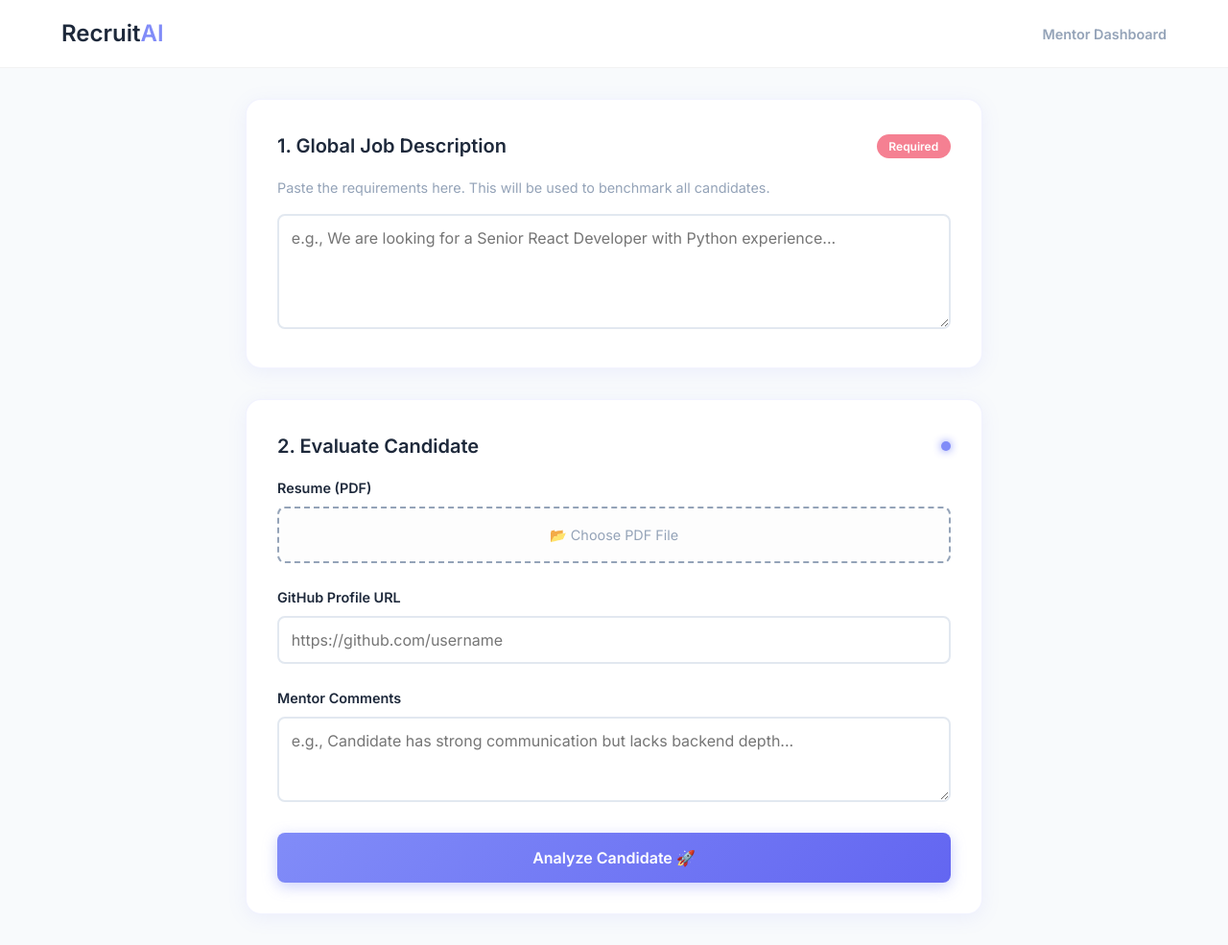
After one commit to RajviDave/SkillSync, a PHP site: page /index.html in a window 1280 px wide. The commit adds this page. Shown: the whole page at 96% size. Run offline with PHP 8.4, Linux system fonts and the light colour scheme.

Commit message:
basic frontend

```diff
--- /dev/null
+++ b/index.html
@@ -0,0 +1,65 @@
+<!DOCTYPE html>
+<html lang="en">
+<head>
+    <meta charset="UTF-8">
+    <meta name="viewport" content="width=device-width, initial-scale=1.0">
+    <title>AI Recruitment Dashboard</title>
+    <link rel="stylesheet" href="style.css">
+    <link href="https://fonts.googleapis.com/css2?family=Inter:wght@300;400;600&display=swap" rel="stylesheet">
+</head>
+<body>
+
+    <nav class="navbar">
+        <div class="logo">Recruit<span class="highlight">AI</span></div>
+        <div class="user-profile">Mentor Dashboard</div>
+    </nav>
+
+    <div class="container">
+
+        <section class="card jd-section">
+            <div class="card-header">
+                <h2>1. Global Job Description</h2>
+                <span class="badge">Required</span>
+            </div>
+            <p class="subtitle">Paste the requirements here. This will be used to benchmark all candidates.</p>
+            <textarea id="jdInput" placeholder="e.g., We are looking for a Senior React Developer with Python experience..."></textarea>
+        </section>
+
+        <section class="card candidate-section">
+            <div class="card-header">
+                <h2>2. Evaluate Candidate</h2>
+                <span class="status-dot"></span>
+            </div>
+
+            <form id="evaluationForm">
+                <div class="form-group">
+                    <label>Resume (PDF)</label>
+                    <div class="file-upload-wrapper">
+                        <input type="file" id="resumeUpload" accept=".pdf" hidden>
+                        <label for="resumeUpload" class="custom-file-btn">
+                            <span id="fileName">📂 Choose PDF File</span>
+                        </label>
+                    </div>
+                </div>
+
+                <div class="form-group">
+                    <label>GitHub Profile URL</label>
+                    <input type="url" id="githubUrl" placeholder="https://github.com/username">
+                </div>
+
+                <div class="form-group">
+                    <label>Mentor Comments</label>
+                    <textarea id="mentorComments" rows="3" placeholder="e.g., Candidate has strong communication but lacks backend depth..."></textarea>
+                </div>
+
+                <button type="submit" class="cta-button">Analyze Candidate 🚀</button>
+            </form>
+        </section>
+
+
+
+    </div>
+
+    <script src="script.js"></script>
+</body>
+</html>
--- /dev/null
+++ b/script.js
@@ -0,0 +1,50 @@
+// 1. Handle File Upload Display
+const fileInput = document.getElementById('resumeUpload');
+const fileNameLabel = document.getElementById('fileName');
+
+fileInput.addEventListener('change', function() {
+    if (this.files && this.files.length > 0) {
+        fileNameLabel.textContent = "✅ " + this.files[0].name;
+        fileNameLabel.style.color = "#818cf8";
+        fileNameLabel.style.borderColor = "#818cf8";
+    }
+});
+
+// 2. Handle Form Submission (Simulation)
+document.getElementById('evaluationForm').addEventListener('submit', function(e) {
+    e.preventDefault(); // Stop page reload
+
+    const jd = document.getElementById('jdInput').value;
+    const github = document.getElementById('githubUrl').value;
+    const comments = document.getElementById('mentorComments').value;
+    const file = fileInput.files[0];
+
+    // Simple Validation for Demo
+    if (!jd) {
+        alert("⚠️ Please fill in the Job Description first!");
+        return;
+    }
+    if (!file) {
+        alert("⚠️ Please upload a Resume!");
+        return;
+    }
+
+    console.log("--- SUBMITTING DATA ---");
+    console.log("JD:", jd);
+    console.log("GitHub:", github);
+    console.log("Comments:", comments);
+    console.log("File:", file.name);
+
+    // Show Success Animation/Alert
+    const btn = document.querySelector('.cta-button');
+    const originalText = btn.innerText;
+
+    btn.innerText = "Processing...";
+    btn.style.background = "#f58092"; // Change to Pink on loading
+
+    setTimeout(() => {
+        alert("Data Captured! (Ready for Python Backend)");
+        btn.innerText = originalText;
+        btn.style.background = ""; // Reset
+    }, 1000);
+});
--- a/style.css
+++ b/style.css
@@ -1,14 +1,207 @@
-body{
-    background-color:#18181B;
-    margin:0;
-    height:100vh;
-    display:flex;
-    justify-content:center;//horizonatlly
-    align-items:center;//vertically
+:root {
+    --primary: #818cf8;       /* Indigo */
+    --accent: #f58092;        /* Pinkish-Red */
+    --dark: #1e293b;          /* Dark Text */
+    --light: #f8fafc;         /* Background */
+    --white: #ffffff;
+    --gray: #94a3b8;
 }
 
-.center{
-    widht:300px;
-    height:200px;
-    margin:300px;
+* {
+    margin: 0;
+    padding: 0;
+    box-sizing: border-box;
+    font-family: 'Inter', sans-serif;
 }
+
+body {
+    background-color: var(--light);
+    color: var(--dark);
+    line-height: 1.6;
+}
+
+/* NAVBAR */
+.navbar {
+    display: flex;
+    justify-content: space-between;
+    align-items: center;
+    padding: 1rem 5%;
+    background: rgba(255, 255, 255, 0.9);
+    backdrop-filter: blur(10px);
+    border-bottom: 1px solid rgba(0,0,0,0.05);
+    position: sticky;
+    top: 0;
+    z-index: 100;
+}
+
+.logo {
+    font-size: 1.5rem;
+    font-weight: 700;
+    color: var(--dark);
+}
+
+.highlight {
+    color: var(--primary);
+}
+
+.user-profile {
+    font-size: 0.9rem;
+    color: var(--gray);
+    font-weight: 600;
+}
+
+/* CONTAINER */
+.container {
+    max-width: 800px;
+    margin: 2rem auto;
+    padding: 0 1rem;
+}
+
+/* CARDS */
+.card {
+    background: var(--white);
+    border-radius: 16px;
+    padding: 2rem;
+    margin-bottom: 2rem;
+    box-shadow: 0 4px 20px rgba(129, 140, 248, 0.1); /* Subtle Indigo Glow */
+    border: 1px solid rgba(129, 140, 248, 0.1);
+    transition: transform 0.2s;
+}
+
+.card:hover {
+    transform: translateY(-2px);
+}
+
+.card-header {
+    display: flex;
+    justify-content: space-between;
+    align-items: center;
+    margin-bottom: 1rem;
+}
+
+h2 {
+    font-size: 1.25rem;
+    color: var(--dark);
+}
+
+.subtitle {
+    font-size: 0.9rem;
+    color: var(--gray);
+    margin-bottom: 1rem;
+}
+
+/* BADGES & DOTS */
+.badge {
+    background: var(--accent);
+    color: white;
+    padding: 0.2rem 0.8rem;
+    border-radius: 20px;
+    font-size: 0.75rem;
+    font-weight: 600;
+}
+
+.status-dot {
+    height: 10px;
+    width: 10px;
+    background-color: var(--primary);
+    border-radius: 50%;
+    box-shadow: 0 0 10px var(--primary);
+}
+
+/* FORMS */
+.form-group {
+    margin-bottom: 1.5rem;
+}
+
+label {
+    display: block;
+    margin-bottom: 0.5rem;
+    font-weight: 600;
+    font-size: 0.9rem;
+    color: var(--dark);
+}
+
+input[type="url"], textarea {
+    width: 100%;
+    padding: 0.8rem;
+    border: 2px solid #e2e8f0;
+    border-radius: 8px;
+    font-size: 1rem;
+    transition: border-color 0.3s;
+}
+
+input[type="url"]:focus, textarea:focus {
+    outline: none;
+    border-color: var(--primary);
+}
+
+textarea#jdInput {
+    height: 120px;
+    resize: vertical;
+}
+
+/* FILE UPLOAD STYLE */
+.file-upload-wrapper {
+    position: relative;
+}
+
+.custom-file-btn {
+    display: flex;
+    align-items: center;
+    justify-content: center;
+    width: 100%;
+    padding: 1rem;
+    border: 2px dashed var(--gray);
+    border-radius: 8px;
+    cursor: pointer;
+    background: #fdfdfd;
+    transition: all 0.3s;
+    color: var(--gray);
+    font-weight: 500;
+}
+
+.custom-file-btn:hover {
+    border-color: var(--primary);
+    color: var(--primary);
+    background: #f0f2ff;
+}
+
+/* SUBMIT BUTTON */
+.cta-button {
+    width: 100%;
+    padding: 1rem;
+    background: linear-gradient(135deg, var(--primary) 0%, #6366f1 100%);
+    color: white;
+    border: none;
+    border-radius: 8px;
+    font-size: 1rem;
+    font-weight: 600;
+    cursor: pointer;
+    box-shadow: 0 4px 15px rgba(129, 140, 248, 0.4);
+    transition: transform 0.2s, box-shadow 0.2s;
+}
+
+.cta-button:hover {
+    transform: translateY(-2px);
+    box-shadow: 0 6px 20px rgba(129, 140, 248, 0.6);
+}
+
+/* MODAL (Simple) */
+.hidden { display: none; }
+
+#resultModal {
+    position: fixed;
+    top: 0; left: 0; width: 100%; height: 100%;
+    background: rgba(0,0,0,0.5);
+    display: flex;
+    justify-content: center;
+    align-items: center;
+}
+
+.result-content {
+    background: white;
+    padding: 2rem;
+    border-radius: 12px;
+    text-align: center;
+    width: 300px;
+}
```
Also changed, not shown: style1.css (added, +14 -0 lines).
